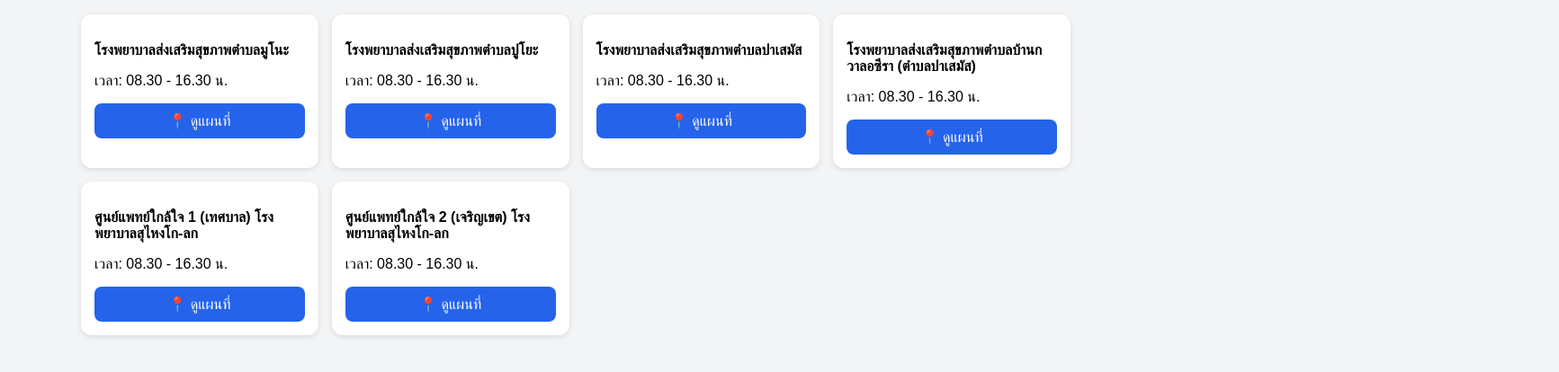
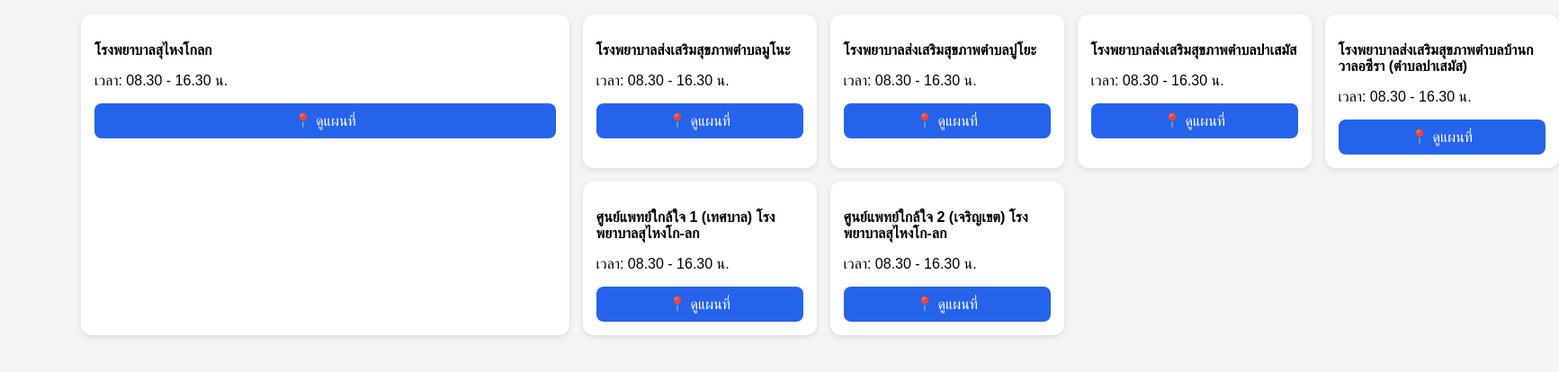
Before and after one commit to NURSAREEN2627/Medical_service_location, a plain HTML site: page index.html in a window 1280 px wide. Shown: the part 62-476 px from the top of the page at 90% size, 1733 px wide, since content can reach past the window. Drawn offline with Linux system fonts and the light colour scheme.

Commit message:
Update index.html

```diff
--- a/index.html
+++ b/index.html
@@ -1,3 +1,4 @@
+
 <!DOCTYPE html>
 <html lang="th">
 <head>
@@ -54,7 +55,16 @@ h2{
 <body>
 
 <h2>📍 จุดบริการวัคซีนเด็ก</h2>
+<div class="container">
 
+  <div class="card">
+    <h3>โรงพยาบาลสุไหงโกลก</h3>
+    <p>เวลา: 08.30 - 16.30 น.</p>
+    <a class="btn" target="_blank"
+      href="https://www.google.com/maps?q=รพ.สต.สุไหงโกลก">
+      📍 ดูแผนที่
+    </a>
+  </div>
 <div class="container">
 
   <div class="card">
```
